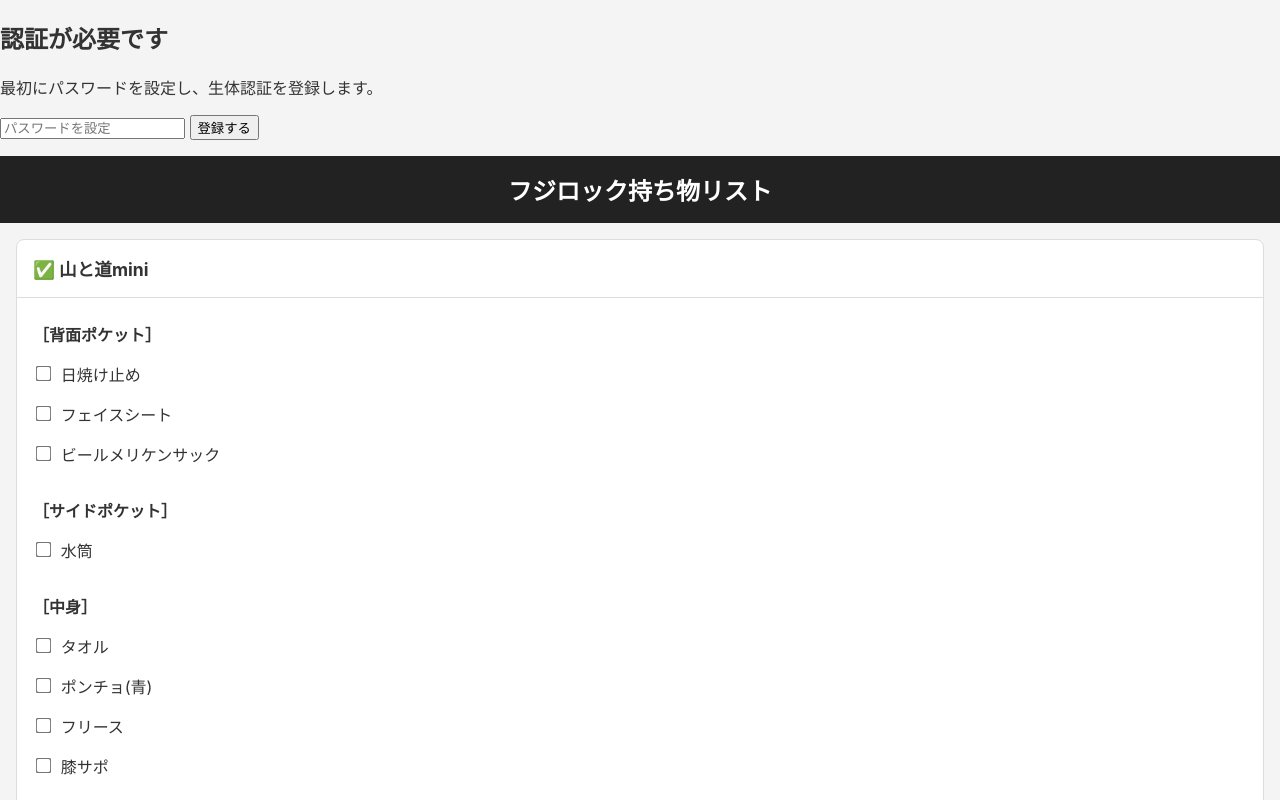
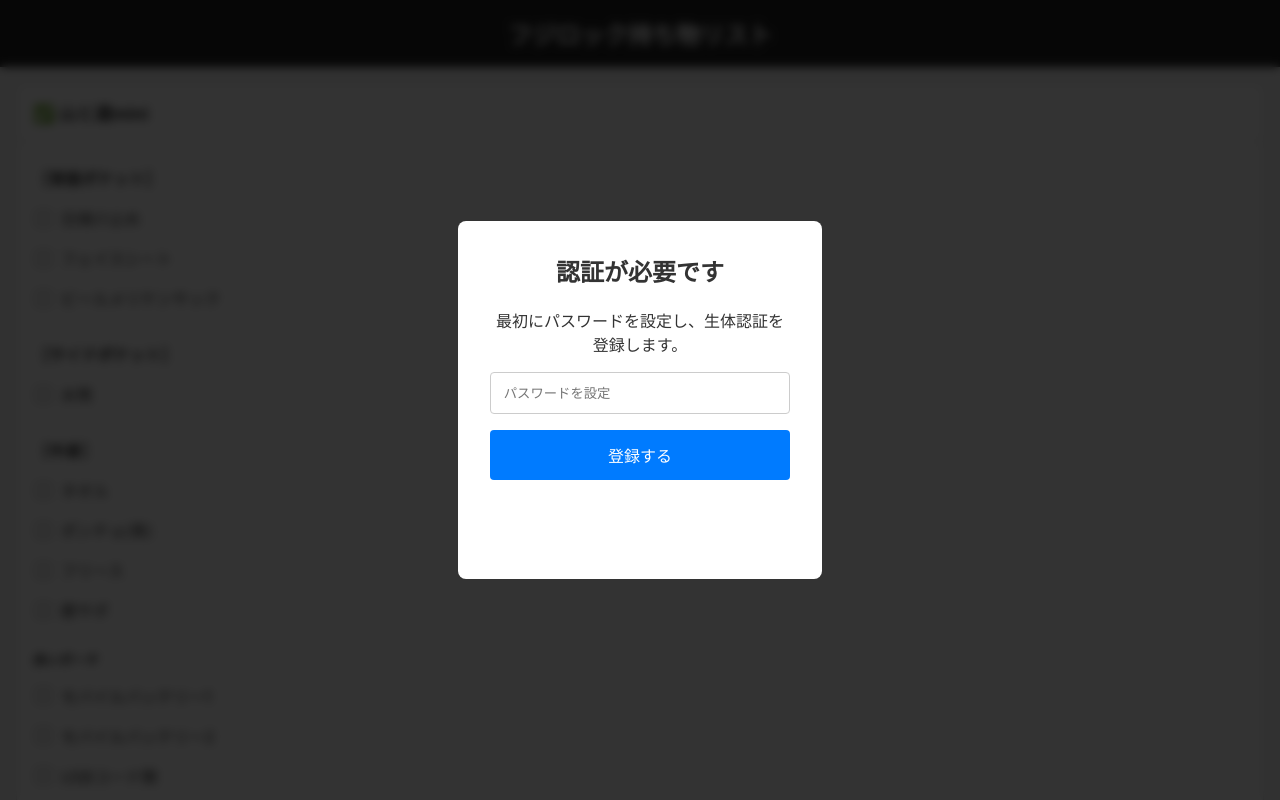
Before and after one commit to c86tori/FujiRock-PackingList, a plain HTML site: page index.html in a window 1280 px wide. Shown: the top 800 px of the page. Drawn offline with Linux system fonts and the light colour scheme.

Commit message:
Update style.css

```diff
--- a/style.css
+++ b/style.css
@@ -82,3 +82,68 @@
     margin-right: 0.8em;
     transform: scale(1.2);
 }
+
+/* --- 認証用ロック画面のスタイル --- */
+#auth-overlay {
+    position: fixed;
+    top: 0;
+    left: 0;
+    width: 100%;
+    height: 100%;
+    background-color: rgba(0, 0, 0, 0.8);
+    display: flex;
+    justify-content: center;
+    align-items: center;
+    z-index: 1000;
+    backdrop-filter: blur(5px);
+}
+
+#auth-container {
+    background-color: #fff;
+    padding: 2rem;
+    border-radius: 8px;
+    text-align: center;
+    max-width: 300px;
+    width: 90%;
+}
+
+#auth-container h2 {
+    margin-top: 0;
+}
+
+#auth-container input {
+    width: 100%;
+    padding: 0.8rem;
+    margin-bottom: 1rem;
+    box-sizing: border-box;
+    border: 1px solid #ccc;
+    border-radius: 4px;
+}
+
+#auth-container button {
+    width: 100%;
+    padding: 0.8rem;
+    border: none;
+    border-radius: 4px;
+    background-color: #007bff;
+    color: white;
+    cursor: pointer;
+    font-size: 1rem;
+    margin-bottom: 1rem;
+}
+
+#auth-container button:hover {
+    background-color: #0056b3;
+}
+
+#login-bio-button {
+    background-color: #28a745;
+}
+#login-bio-button:hover {
+    background-color: #218838;
+}
+
+#auth-message {
+    color: red;
+    min-height: 1.2em;
+}
```
